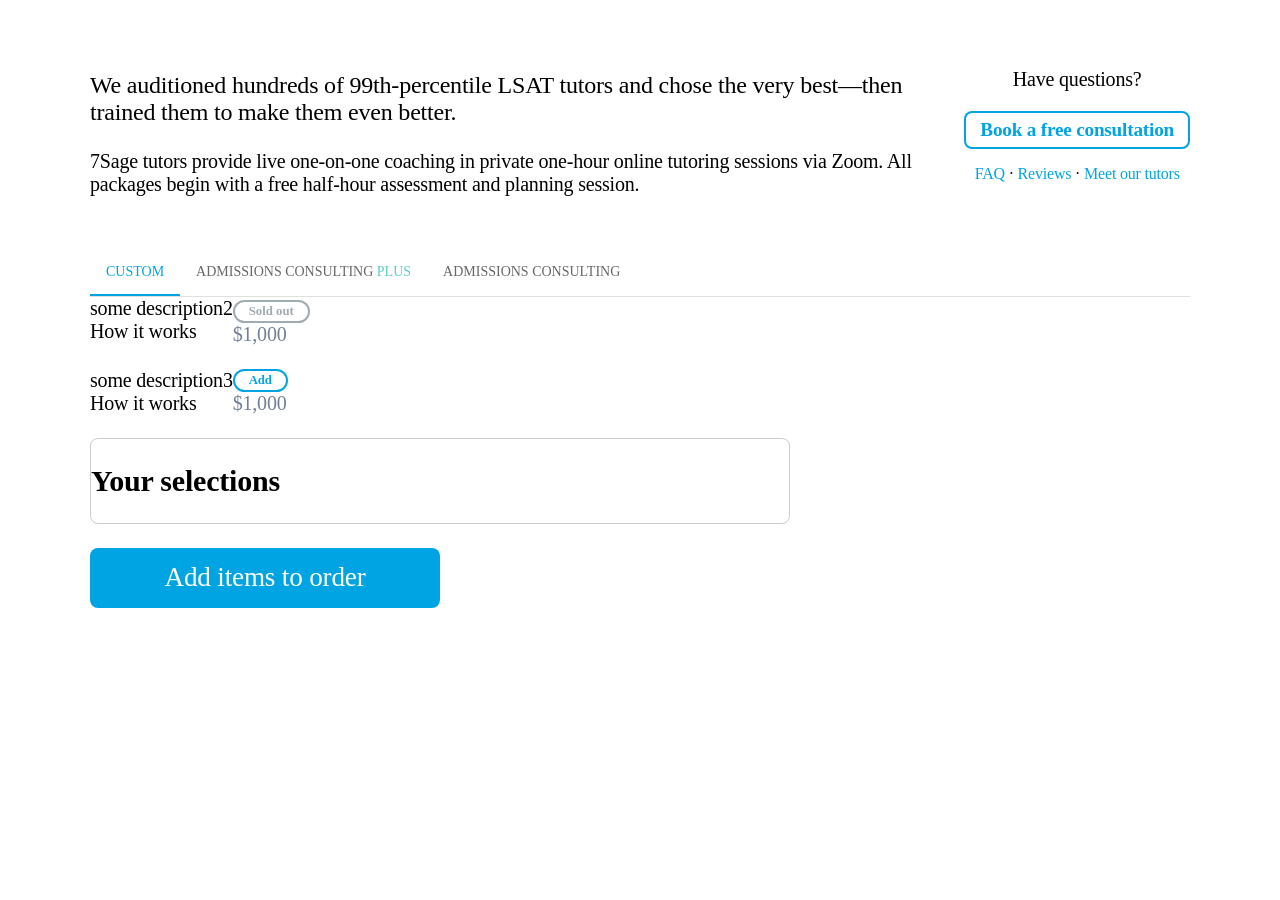
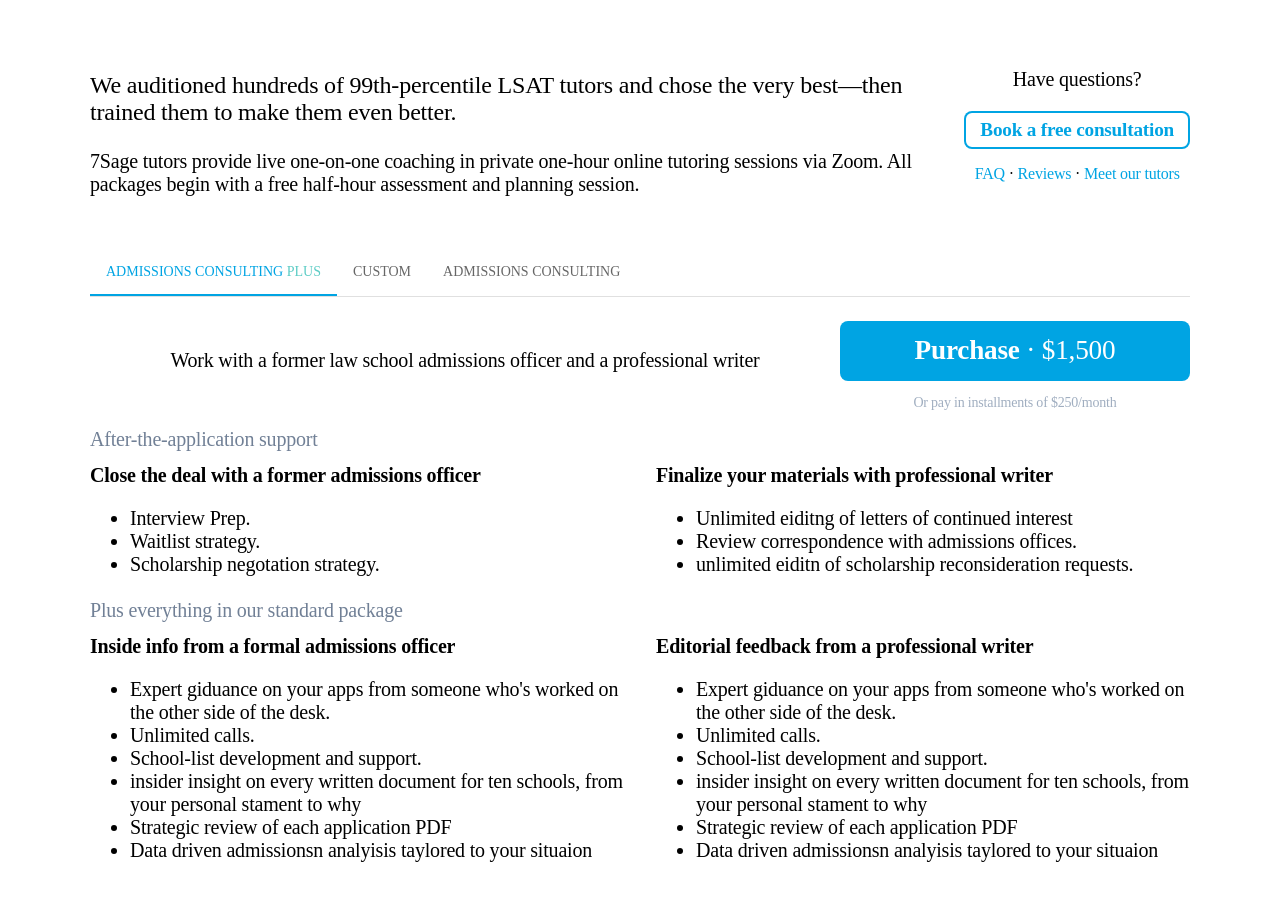
Before and after one commit to sethliu456/react-zdcxpq-1pgbrp, a React (Create React App) app: page / in a window 1280 px wide. Shown: the top 900 px of the page. Before the commit the page ends 800 px from the top, so only its background shows below. Built offline with nearby package versions, Linux system fonts and the light colour scheme.

Commit message:
Use tailwind flex for auto grow and shrinking

```diff
--- a/App.tsx
+++ b/App.tsx
@@ -41,16 +41,16 @@
         <Tabs
           tabs={[
             {
-              button: 'Custom',
-              content: <Custom />,
-            },
-            {
               button: (
                 <span>
                   Admissions Consulting <span className="ss2-mint">Plus</span>
                 </span>
               ),
               content: <AdmissionsConsultingPlus />,
+            },
+            {
+              button: 'Custom',
+              content: <Custom />,
             },
             {
               button: 'Admissions Consulting',
--- a/components/StandardPackage.tsx
+++ b/components/StandardPackage.tsx
@@ -2,8 +2,8 @@
 
 const StandardPackage = () => {
   return (
-    <div className="ss-package">
-      <div id="officer" className="ss-details-column">
+    <div className="md:flex gap-8">
+      <div className="flex-1">
         <header className="font-bold">
           Inside info from a formal admissions officer
         </header>
@@ -22,7 +22,7 @@
           <li>Data driven admissionsn analyisis taylored to your situaion</li>
         </ul>
       </div>
-      <div id="writer" className="ss-details-column">
+      <div className="flex-1">
         <header className="font-bold">
           Editorial feedback from a professional writer
         </header>
--- a/components/SupportPackage.tsx
+++ b/components/SupportPackage.tsx
@@ -2,8 +2,8 @@
 
 const SupportPackage = () => {
   return (
-    <div className="ss-package">
-      <div id="officer" className="ss-details-column">
+    <div className="md:flex gap-8">
+      <div id="officer" className="flex-1">
         <header className="font-bold">
           Close the deal with a former admissions officer
         </header>
@@ -13,7 +13,7 @@
           <li>Scholarship negotation strategy.</li>
         </ul>
       </div>
-      <div id="writer" className="ss-details-column">
+      <div id="writer" className="flex-1">
         <header className="font-bold">
           Finalize your materials with professional writer
         </header>
--- a/css/index.scss
+++ b/css/index.scss
@@ -518,14 +518,14 @@
 
   /*****************************
   ******************************/
-  .ss-package {
-    display: flex;
-    justify-content: space-evenly;
-    flex-wrap: wrap;
-  }
-  .ss-details-column {
-    width: 500px;
-  }
+  // .ss-package {
+  //   display: flex;
+  //   justify-content: space-evenly;
+  //   flex-wrap: wrap;
+  // }
+  // .ss-details-column {
+  //   width: 500px;
+  // }
   .ss-divider {
     @extend .text-gray-600;
     margin: 0.2rem 0 0.8rem 0;
```
